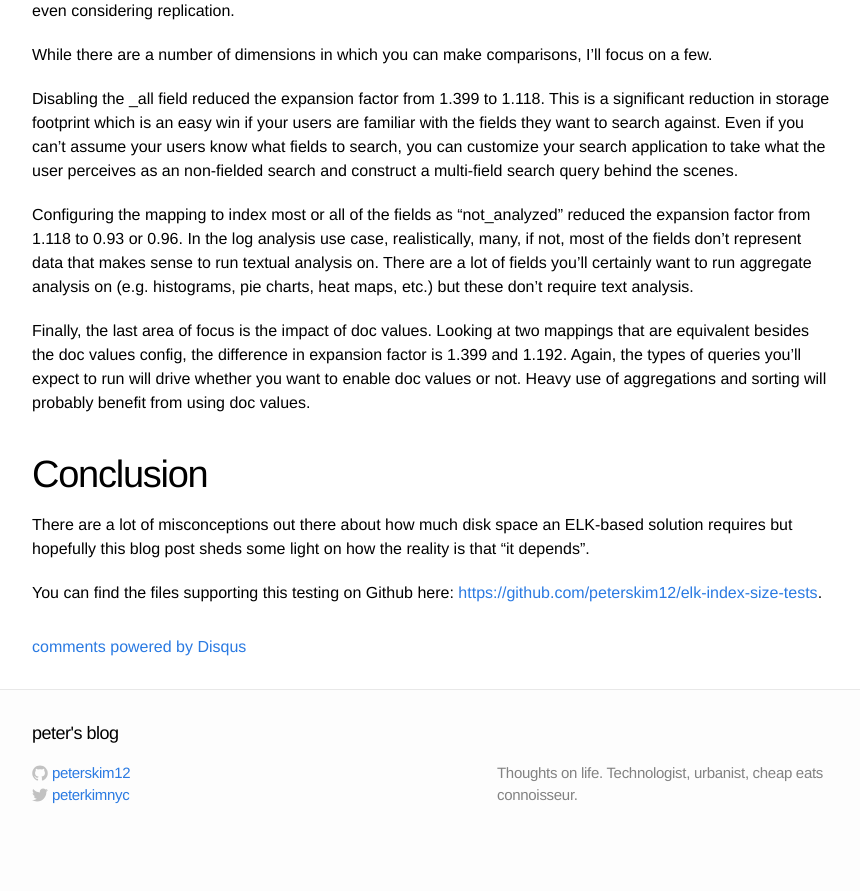
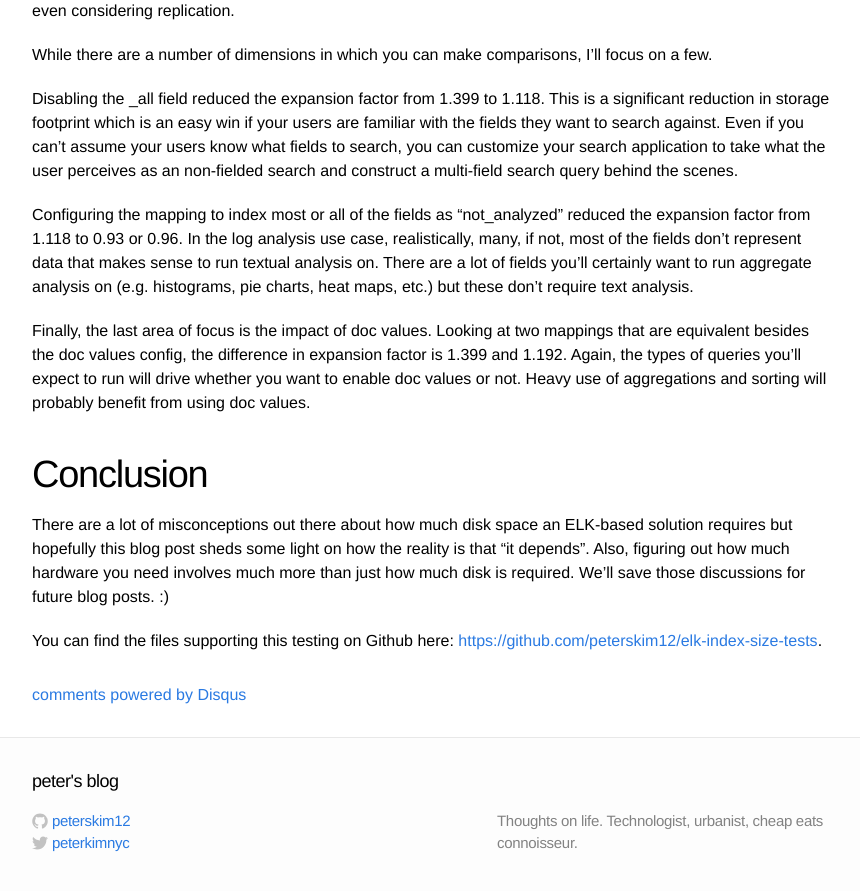
Before and after one commit to peterskim12/blog, a Jekyll site: the page built from _posts/2015-01-05-hardware-sizing-or-how-many-servers-do-i-really-need.md, in a window 1280 px wide and 900 px high, scrolled down 3895 px. Shown: the top 891 px of the window, without its empty margins (208-1068 px from the left). Built offline with Jekyll 4.4.1, drawn with Linux system fonts in a browser that asks for light colours; comment, search, counter and statistics services are not loaded; before the commit the page ends 4747 px from its top, so only the background shows below that; some of the changed text lies outside the part shown.

Commit message:
clarify post

```diff
--- a/_posts/2015-01-05-hardware-sizing-or-how-many-servers-do-i-really-need.md
+++ b/_posts/2015-01-05-hardware-sizing-or-how-many-servers-do-i-really-need.md
@@ -17,7 +17,7 @@
 
 So in response to the question, "How much hardware will I need to run Elasticsearch?", the answer is always, "It depends."
 
-One element of this discussion involves figuring out the amount of disk required. For this blog post, I'll focus on the centralized logging use case.
+For this blog post, I'll focus on one element of hardware sizing: figuring out the amount of disk required. Also, I'll be using log data as my test data.
 
 # Indexing logs, a million different ways
 
@@ -109,6 +109,6 @@
 
 # Conclusion
 
-There are a lot of misconceptions out there about how much disk space an ELK-based solution requires but hopefully this blog post sheds some light on how the reality is that "it depends".
+There are a lot of misconceptions out there about how much disk space an ELK-based solution requires but hopefully this blog post sheds some light on how the reality is that "it depends". Also, figuring out how much hardware you need involves much more than just how much disk is required. We'll save those discussions for future blog posts. :)
 
 You can find the files supporting this testing on Github here: [https://github.com/peterskim12/elk-index-size-tests](https://github.com/peterskim12/elk-index-size-tests).
```
